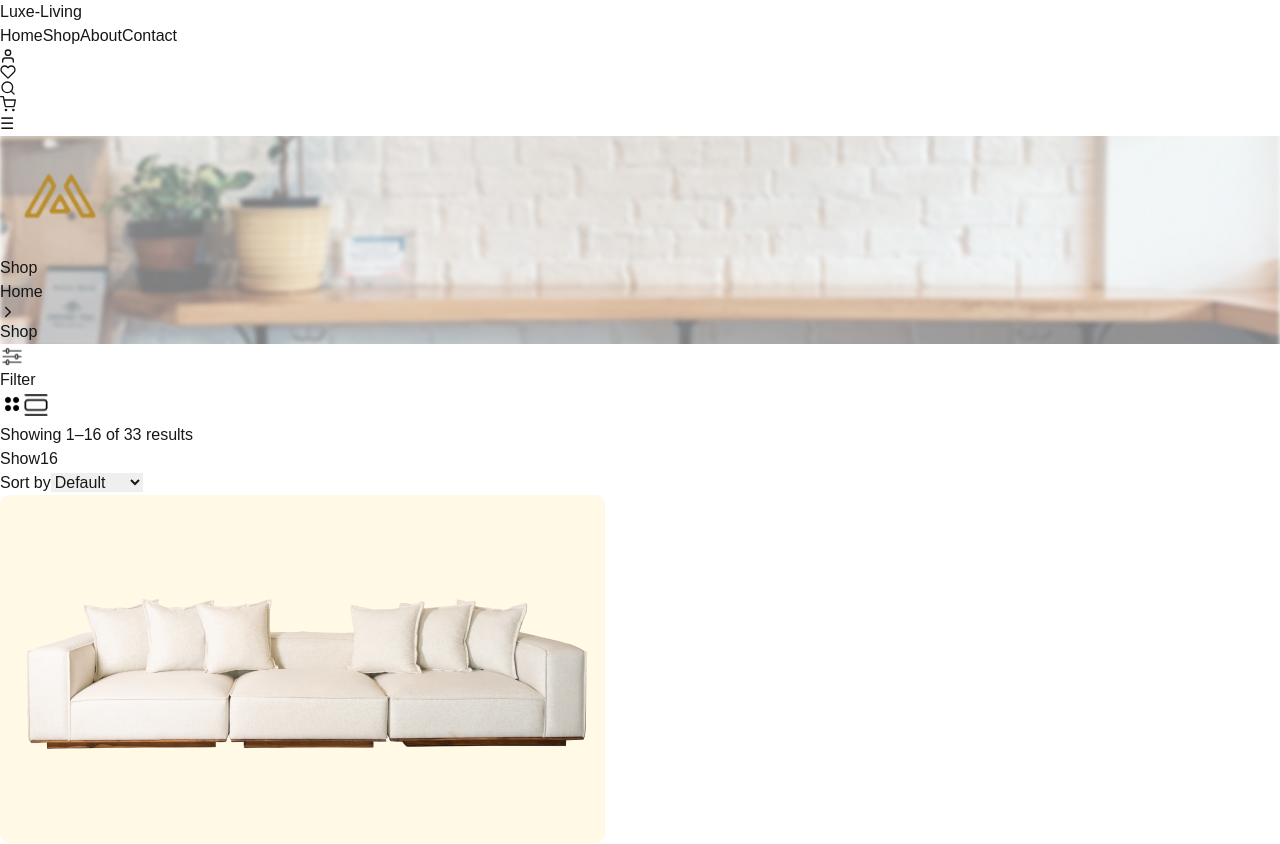
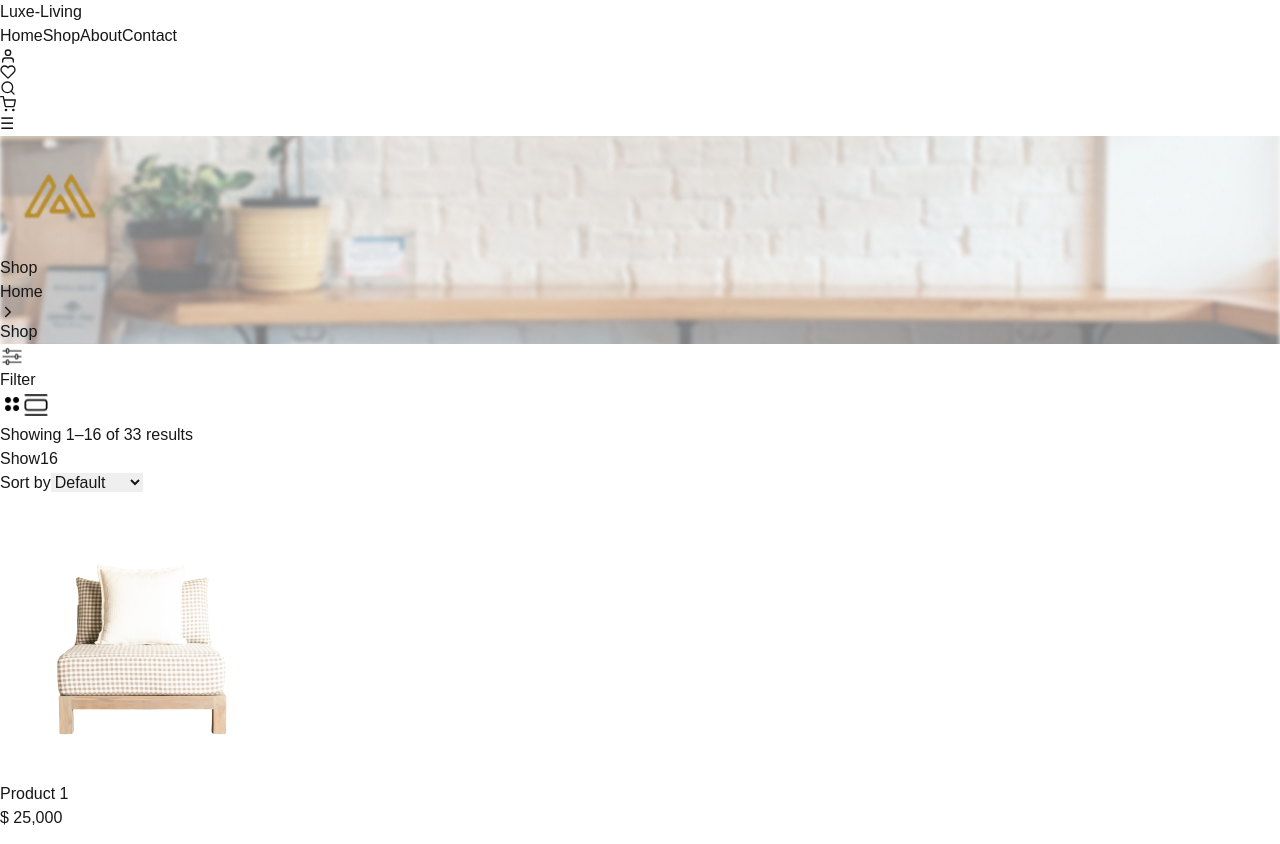
Before and after one commit to Ummay480/Hackathon, a Next.js app: page /shop in a window 1280 px wide. Shown: the top 844 px of the page. Built offline with nearby package versions, Linux system fonts and the light colour scheme.

Commit message:
Update page.tsx

```diff
--- a/src/app/shop/page.tsx
+++ b/src/app/shop/page.tsx
@@ -11,7 +11,7 @@ import { useState } from "react";
 // Product List
 const products = [
   // Add a total of at least 32 products
-  { title: "Product 1", price: "$ 25,000", image: "/images/image-1.png" },
+  { title: "Product 1", price: "$ 25,000", image: "/images/image-7.png" },
   { title: "Product 2", price: "$ 25,000", image: "/images/image-2.png" },
    { title: "Outdoor bar table", price: "$ 25,000.00", image: "/images/image-9.png" },
   { title: "Plain console with teak mirror", price: "$ 25,000.00", image: "/images/image-8.png" },
@@ -22,7 +22,7 @@ const products = [
   { title: "Plain console", price: "$ 258,200.00", image: "/images/image-21.png" },
   { title: "Reclaimed teak Sideboard", price: "$ 20,000.00", image: "/images/image-3.png" },
   { title: "Bella chair and table", price: "$ 100,000.00", image: "/images/image-18.png" },
-  { title: "Product 1", price: "$ 25,000", image: "/images/image-1.png" },
+  { title: "Product 1", price: "$ 25,000", image: "/images/image-7.png" },
   { title: "Product 2", price: "$ 25,000", image: "/images/image-2.png" },
    { title: "Outdoor bar table", price: "$ 25,000.00", image: "/images/image-9.png" },
   { title: "Plain console with teak mirror", price: "$ 25,000.00", image: "/images/image-8.png" },
@@ -30,7 +30,7 @@ const products = [
   { title: "Kent coffee table", price: "$ 225,000.00", image: "/images/image-5.png" },
   { title: "Round coffee table", price: "$ 251,000.00", image: "/images/image-4.png" },
   { title: "Reclaimed teak coffee table", price: "$ 25,200.00", image: "/images/image-22.png" },
-  { title: "Product 1", price: "$ 25,000", image: "/images/image-1.png" },
+  { title: "Product 1", price: "$ 25,000", image: "/images/image-7.png" },
   { title: "Product 2", price: "$ 25,000", image: "/images/image-2.png" },
    { title: "Outdoor bar table", price: "$ 25,000.00", image: "/images/image-9.png" },
   { title: "Plain console with teak mirror", price: "$ 25,000.00", image: "/images/image-8.png" },
```
